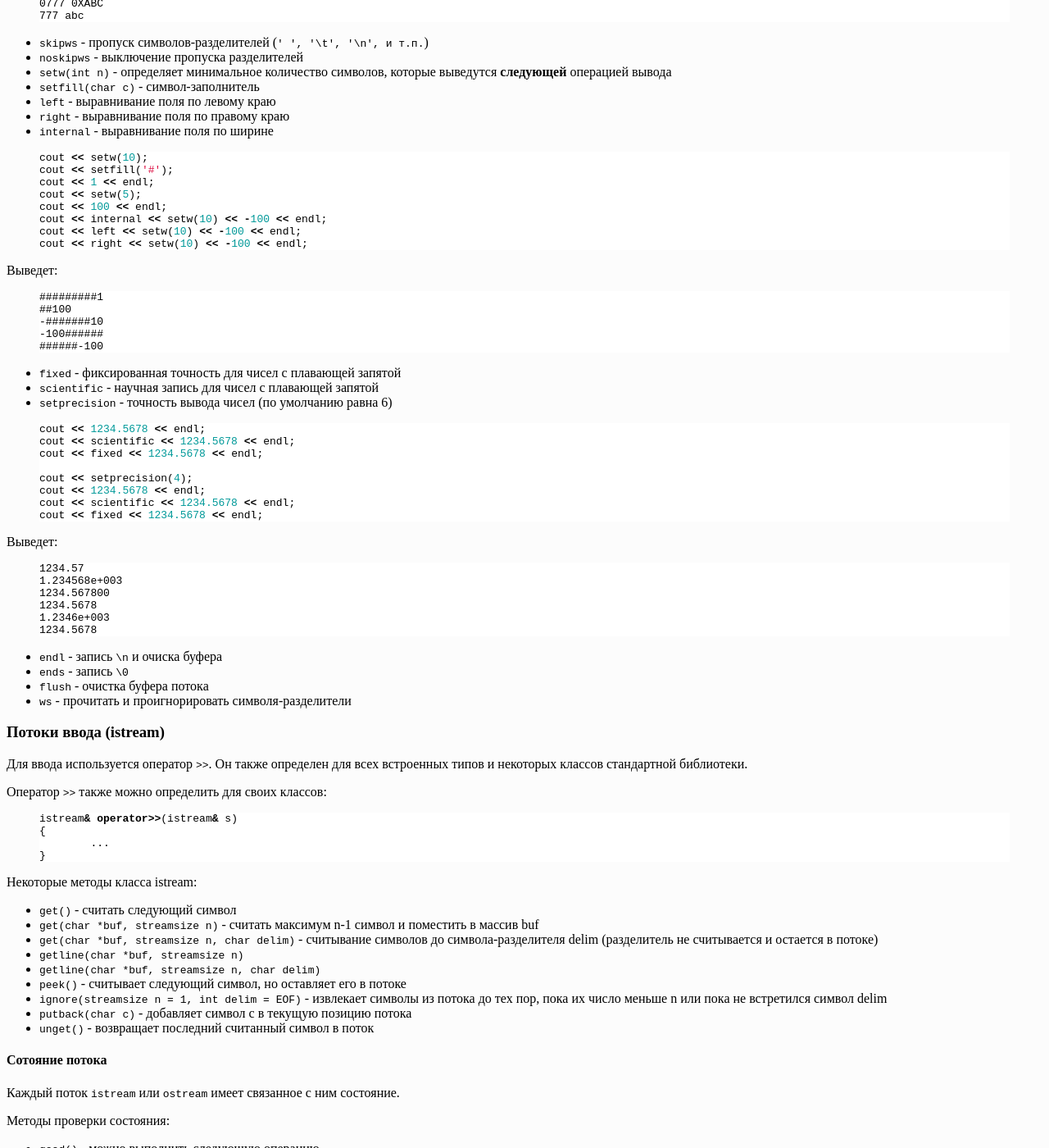
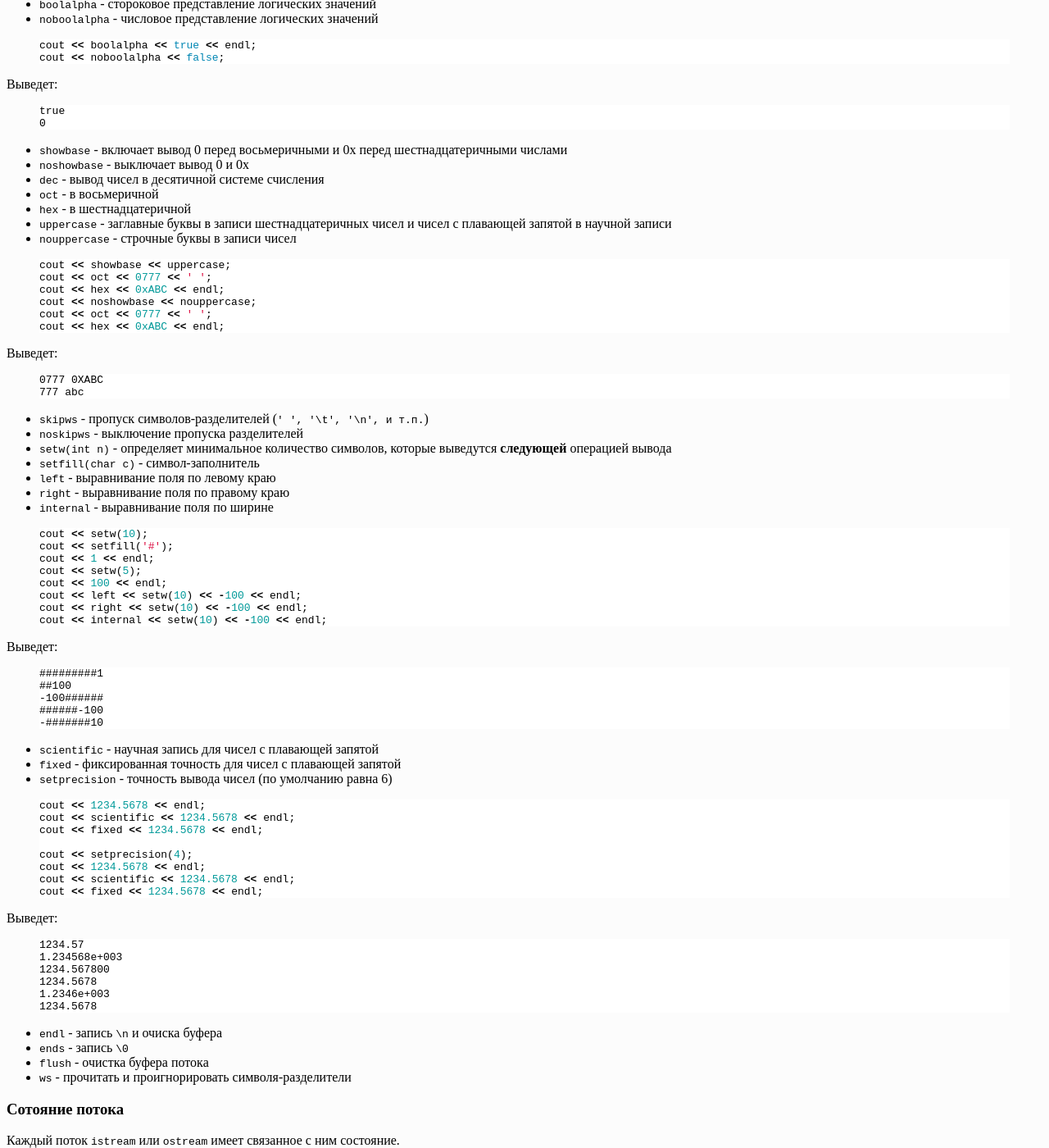
Before and after one commit to codemore-ru/codemore-ru.github.io, a Jekyll site: the page built from _posts/programming/2014-02-04-cpp-streams.md, in a window 1280 px wide and 1400 px high, scrolled down 1532 px. Shown: the whole window at 82% size. Built offline with Jekyll 4.4.1, drawn with Linux system fonts in a browser that asks for light colours; some of the changed text lies outside the part shown.

Commit message:
Исправления в статье о потоках

```diff
--- a/_posts/programming/2014-02-04-cpp-streams.md
+++ b/_posts/programming/2014-02-04-cpp-streams.md
@@ -58,7 +58,32 @@
 * `flush()` - записать значение из буфера
 * `close()` - закрытие потока
 
-#### Форматированный вывод
+### Потоки ввода (istream)
+
+Для ввода используется оператор `>>`. Он также определен для всех встроенных типов и некоторых классов стандартной библиотеки.
+
+Оператор `>>` также можно определить для своих классов:
+
+{% highlight cpp %}
+istream& operator>>(istream& s)
+{
+	...
+}
+{% endhighlight %}
+
+Некоторые методы класса istream:
+
+* `get()` - считать следующий символ
+* `get(char *buf, streamsize n)` - считать максимум n-1 символ и поместить в массив buf
+* `get(char *buf, streamsize n, char delim)` - считывание символов до символа-разделителя delim (разделитель не считывается и остается в потоке)
+* `getline(char *buf, streamsize n)`
+* `getline(char *buf, streamsize n, char delim)`
+* `peek()` - считывает следующий символ, но оставляет его в потоке
+* `ignore(streamsize n = 1, int delim = EOF)` - извлекает символы из потока до тех пор, пока их число меньше n или пока не встретился символ delim
+* `putback(char c)` - добавляет символ с в текущую позицию потока
+* `unget()` - возвращает последний считанный символ в поток
+
+### Форматирование
 
 Для управления форматом вывода можно устанавливать специальные флаги потока методом `setf(ios_base::fmtflags f)`. Но удобнее пользоваться манипуляторами - специальными функциями, реализованными в заголочных файлах `<istream>`, `<ostream>` (они по умолчанию включены в `<iostream>`) и `<iomanip>`.
 
@@ -68,10 +93,16 @@
 * `noboolalpha` - числовое представление логических значений
 
 {% highlight cpp %}
-cout << boolalpha << true << noboolalpha << false;
+cout << boolalpha << true << endl;
+cout << noboolalpha << false;
 {% endhighlight %}
 
-Выведет: `true0`
+Выведет:
+
+{% highlight text %}
+true
+0
+{% endhighlight %}
 
 * `showbase` - включает вывод 0 перед восьмеричными и 0x перед шестнадцатеричными числами
 * `noshowbase` - выключает вывод 0 и 0x
@@ -111,9 +142,9 @@
 cout << 1 << endl;
 cout << setw(5);
 cout << 100 << endl;
-cout << internal << setw(10) << -100 << endl;
 cout << left << setw(10) << -100 << endl;
 cout << right << setw(10) << -100 << endl;
+cout << internal << setw(10) << -100 << endl;
 {% endhighlight %}
 
 Выведет:
@@ -121,13 +152,13 @@
 {% highlight text %}
 #########1
 ##100
--#######10
 -100######
 ######-100
+-#######10
 {% endhighlight %}
 
+* `scientific` - научная запись для чисел с плавающей запятой
 * `fixed` - фиксированная точность для чисел с плавающей запятой
-* `scientific` - научная запись для чисел с плавающей запятой
 * `setprecision` - точность вывода чисел (по умолчанию равна 6)
 
 {% highlight cpp %}
@@ -157,32 +188,7 @@
 * `flush` - очистка буфера потока
 * `ws` - прочитать и проигнорировать символя-разделители
 
-### Потоки ввода (istream)
-
-Для ввода используется оператор `>>`. Он также определен для всех встроенных типов и некоторых классов стандартной библиотеки.
-
-Оператор `>>` также можно определить для своих классов:
-
-{% highlight cpp %}
-istream& operator>>(istream& s)
-{
-	...
-}
-{% endhighlight %}
-
-Некоторые методы класса istream:
-
-* `get()` - считать следующий символ
-* `get(char *buf, streamsize n)` - считать максимум n-1 символ и поместить в массив buf
-* `get(char *buf, streamsize n, char delim)` - считывание символов до символа-разделителя delim (разделитель не считывается и остается в потоке)
-* `getline(char *buf, streamsize n)`
-* `getline(char *buf, streamsize n, char delim)`
-* `peek()` - считывает следующий символ, но оставляет его в потоке
-* `ignore(streamsize n = 1, int delim = EOF)` - извлекает символы из потока до тех пор, пока их число меньше n или пока не встретился символ delim
-* `putback(char c)` - добавляет символ с в текущую позицию потока
-* `unget()` - возвращает последний считанный символ в поток
-
-#### Сотояние потока
+### Сотояние потока
 
 Каждый поток `istream` или `ostream` имеет связанное с ним состояние.
 
```
Also changed, not shown: other parts of _posts/programming/2014-02-04-cpp-streams.md (+1 -1 lines).
